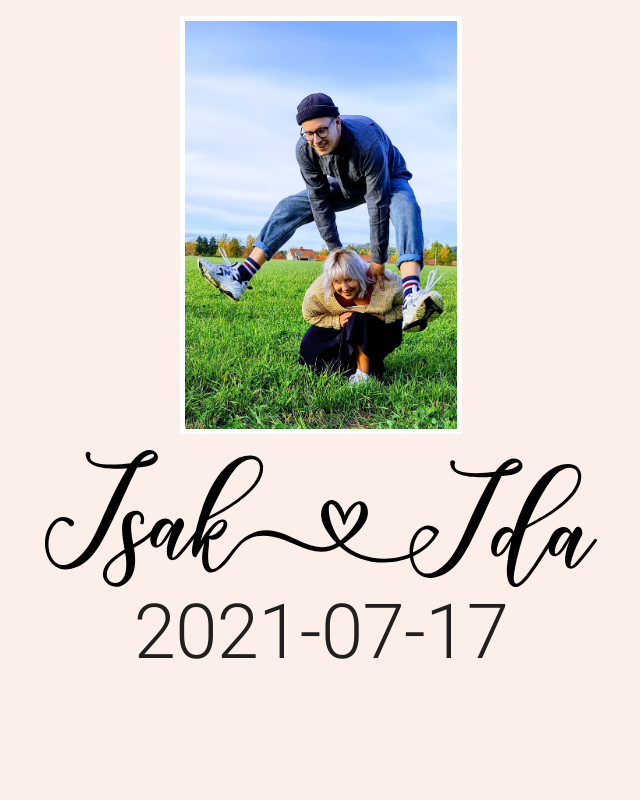
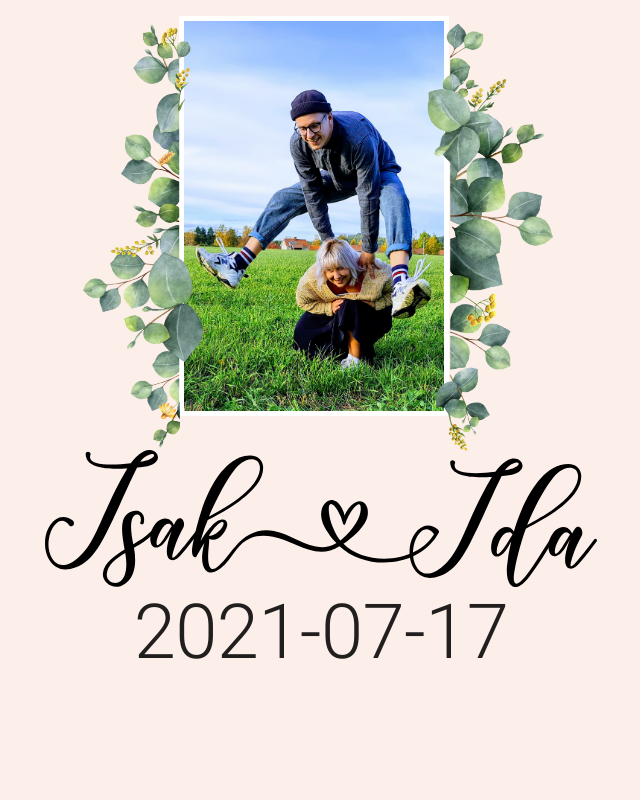
Before and after one commit to isakhjartaida/isakhjartaida.github.io, a React (Create React App) app in the folder isakhjartaida/: page / in a window 1280 px wide. Shown: the top 800 px of the page, without its empty margins (319-959 px from the left). Built offline with nearby package versions, Linux system fonts and the light colour scheme; a web font is replaced by a local one.

Commit message:
Adding flowers

```diff
--- a/isakhjartaida/src/Landing/Landing.js
+++ b/isakhjartaida/src/Landing/Landing.js
@@ -4,6 +4,8 @@ import { Box, Typography } from '@material-ui/core';
 
 import { ReactComponent as Logo } from 'assets/logga.svg';
 import HeaderImg from 'assets/isak_ida_1.jpg';
+import FlowerLeft from 'assets/flower_left.png';
+import FlowerRight from 'assets/flower_right.png';
 
 const useStyles = makeStyles((theme) => ({
   date: {
@@ -24,16 +26,39 @@ export default function NotifyMe() {
           width="100%"
         >
           <Box
-            minHeight={450}
-            height="50vh"
+            height={450}
             padding={2}
+            display="flex"
           >
+            <Box
+              marginRight="-29px"
+              height="100%"
+              zIndex={2}
+            >
+              <img
+                src={FlowerLeft}
+                height={450}
+              />
+            </Box>
+
             <img
               style={{border: '5px solid #FFF'}}
-              height="100%"
+              height={400}
               src={HeaderImg}
               alt="Isak och Ida"
             />
+
+            <Box
+              marginLeft="-24px"
+              height="100%"
+              zIndex={2}
+            >
+              <img
+                src={FlowerRight}
+                height={450}
+              />
+            </Box>
+
           </Box>
 
           <Logo />
```
Also changed, not shown: isakhjartaida/src/assets/flower_left.png (added), isakhjartaida/src/assets/flower_right.png (added).
